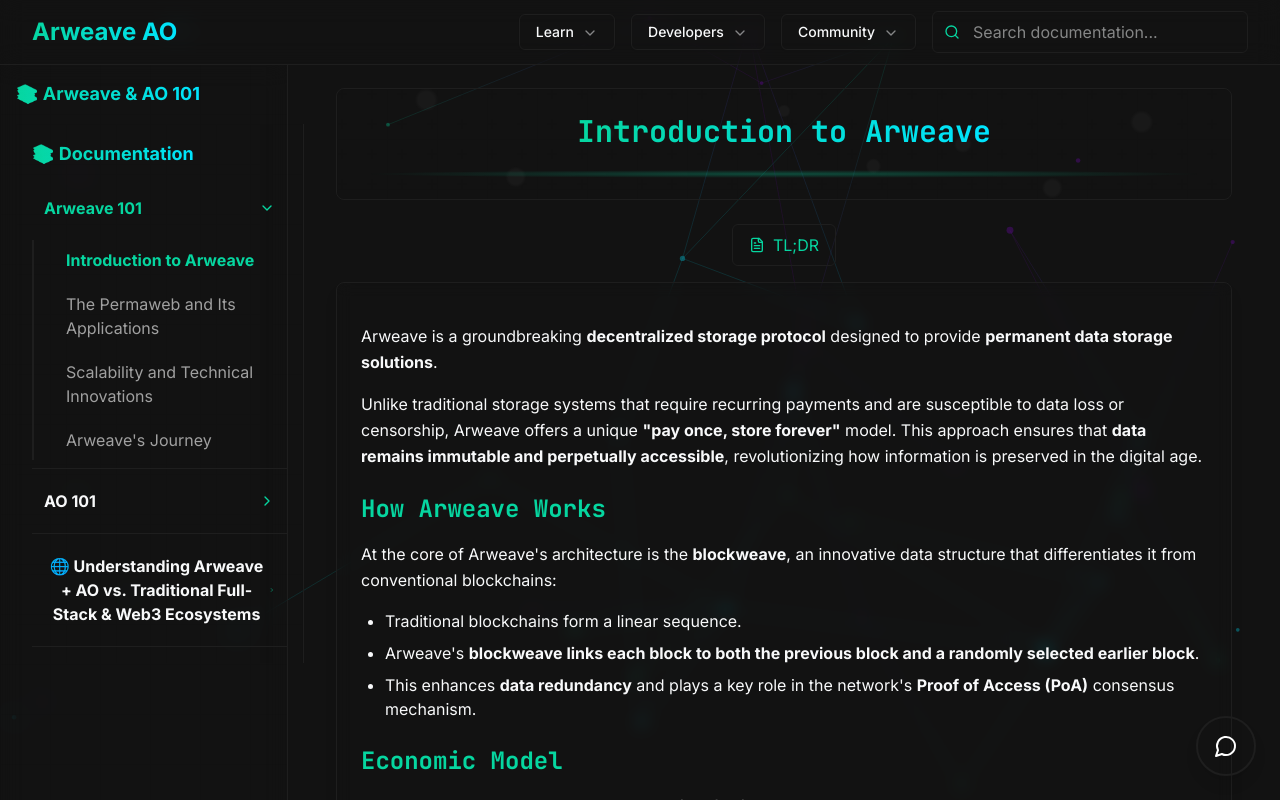
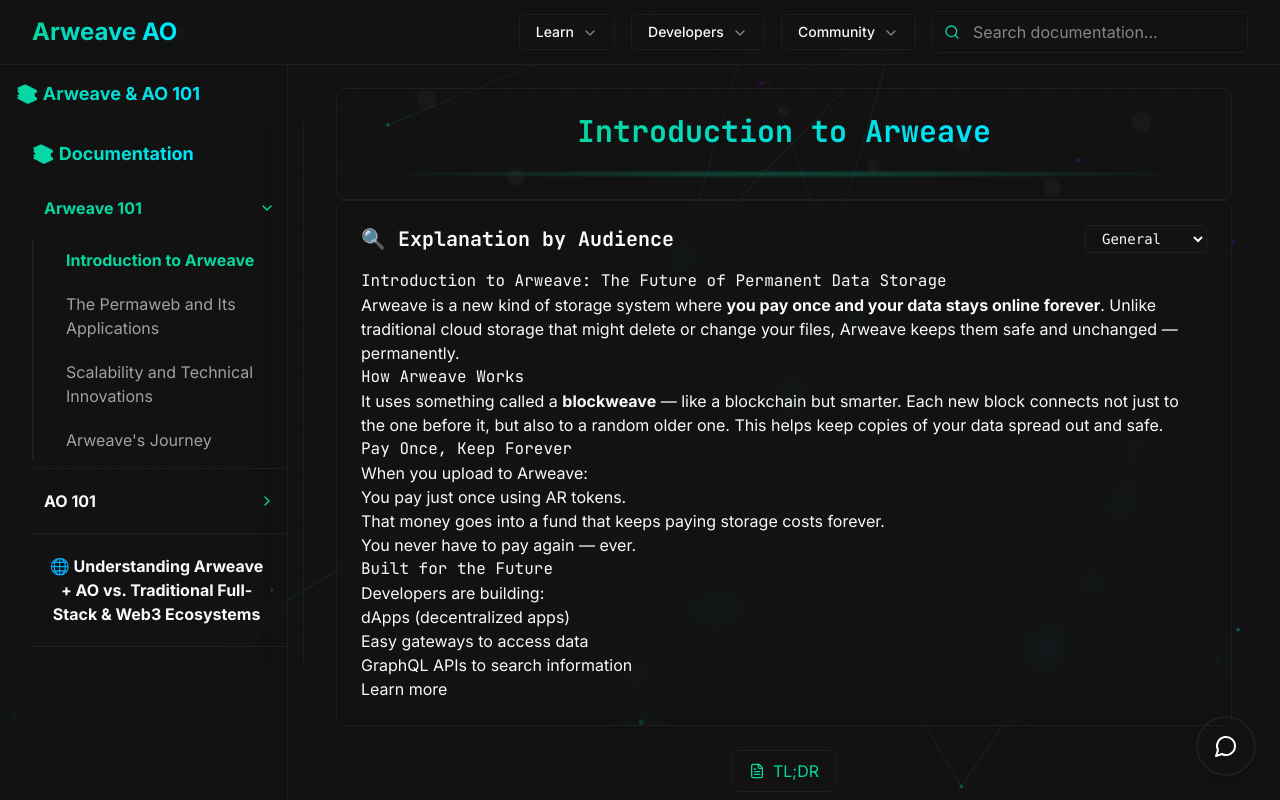
Before and after one commit to sjodcre/ar-web, a React (Vite) app: page /learn/arweave-ao-101/arweave/introduction in a window 1280 px wide. Shown: the top 800 px of the page. Built offline with nearby package versions, Linux system fonts and the light colour scheme.

Commit message:
explanation card placeholder

```diff
--- a/src/app/learn/arweave-ao-101/index.tsx
+++ b/src/app/learn/arweave-ao-101/index.tsx
@@ -10,6 +10,7 @@
 import { SeoHead } from "@/components/SeoHead"
 // import { usePagination } from "@/hooks/usePagination"
 import { Paginator } from "@/components/Paginator"
+import ExplanationCard from "@/components/ExplanationCard"
 
 interface Subtopic {
   title: string
@@ -153,6 +154,10 @@
             {/* Document header */}
             <DocHeader title={currentTitle} lastUpdated={lastUpdated} txId={txId} category={category} />
 
+            {/* Explanation card */}
+
+            <ExplanationCard/>
+
             {/* Content area */}
             <div className="grid grid-cols-1 md:grid-cols-4 gap-4 mt-6">
               <div className="md:col-span-3">
--- /dev/null
+++ b/src/components/ExplanationCard.tsx
@@ -0,0 +1,144 @@
+// src/components/ExplanationCard.tsx
+
+import { useState } from "react"
+import ReactMarkdown from "react-markdown"
+import remarkGfm from "remark-gfm"
+import rehypeRaw from "rehype-raw"
+
+const PLACEHOLDER_CONTENT: Record<string, string> = {
+    general: `
+  # Introduction to Arweave: The Future of Permanent Data Storage
+
+  Arweave is a new kind of storage system where **you pay once and your data stays online forever**. Unlike traditional cloud storage that might delete or change your files, Arweave keeps them safe and unchanged — permanently.
+
+  ## How Arweave Works
+
+  It uses something called a **blockweave** — like a blockchain but smarter. Each new block connects not just to the one before it, but also to a random older one. This helps keep copies of your data spread out and safe.
+
+  ## Pay Once, Keep Forever
+
+  When you upload to Arweave:
+  - You pay just once using AR tokens.
+  - That money goes into a fund that keeps paying storage costs forever.
+  - You never have to pay again — ever.
+
+  ## Built for the Future
+
+  Developers are building:
+  - dApps (decentralized apps)
+  - Easy gateways to access data
+  - GraphQL APIs to search information
+
+  [Learn more](https://arweave.org/)
+  `,
+
+    kids: `
+  # Imagine a Magical Library 📚✨
+
+  Arweave is like a **magic library** that keeps every book you add **forever** — and you only pay **once**!
+
+  ## How the Magic Works
+
+  Each page you add gets connected to other pages in a super smart way. This keeps it from ever getting lost. It's called a **blockweave** — kinda like a friendship web between pages!
+
+  ## You Pay Once, and That’s It!
+
+  Instead of paying rent every month like Netflix or cloud storage:
+  - You give Arweave a small token.
+  - It saves your data forever and ever!
+
+  ## Builders Welcome 🧱
+
+  Coders can use Arweave to make cool apps and websites that don’t disappear!
+
+  [Explore more about Arweave](https://arweave.org/)
+  `,
+
+    students: `
+  # Arweave: One-Time Payment for Lifelong Storage
+
+  Arweave is a **permaweb protocol** offering decentralized, tamper-proof data storage. It introduces a sustainable economic model where **users pay once**, and data remains available indefinitely.
+
+  ## Blockweave Architecture
+
+  Unlike linear blockchains:
+  - Arweave’s blockweave links each block to a previous + random old block.
+  - This supports **Proof of Access**, ensuring redundancy and fast retrieval.
+
+  ## Sustainable Storage Economy
+
+  The one-time AR token fee:
+  - Part goes into a **storage endowment**.
+  - Miners are incentivized to keep your data available forever.
+
+  ## Developer Ecosystem
+
+  Dev tools include:
+  - dApps
+  - Gateways
+  - GraphQL interfaces for efficient querying
+
+  [Deep dive on Arweave](https://arweave.org/)
+  `,
+
+    engineers: `
+  # Arweave: Immutable Decentralized Storage at Scale
+
+  Arweave introduces a novel **blockweave data structure**, supporting permanent data archiving with a unique **"pay once, store forever"** model.
+
+  ## Core Architecture: Blockweave + PoA
+
+  - Combines previous-block linking with randomly selected back references.
+  - Enables **Proof of Access (PoA)**: miners must retrieve old data to produce new blocks.
+  - Enhances decentralization and access redundancy.
+
+  ## Tokenomics: Perpetual Storage Incentives
+
+  - One-time AR fee per upload.
+  - Portion allocated to **endowment fund** that yields miner incentives.
+  - No recurring costs — data availability is perpetuated via yield mechanisms.
+
+  ## Tooling for Builders
+
+  - Native support for dApps, GraphQL, and content gateways.
+  - Encourages verifiable, persistent application backends.
+
+  [Full technical primer](https://arweave.org/)
+  `
+  }
+
+const ExplanationCard: React.FC = () => {
+  const [audience, setAudience] = useState("general")
+
+  const audiences = ["general", "kids", "students", "engineers"]
+  const content = PLACEHOLDER_CONTENT[audience] || "# Not Found\nNo explanation available."
+
+  return (
+    <div className="rounded-lg border border-secondary/30 bg-card/30 backdrop-blur-md p-6 shadow-sm mb-6">
+      <div className="flex items-center justify-between mb-4">
+        <h2 className="text-xl font-bold text-foreground font-mono">
+          🔍 Explanation by Audience
+        </h2>
+        <select
+  value={audience}
+  onChange={(e) => setAudience(e.target.value)}
+  className="bg-muted border border-secondary/20 text-foreground font-mono text-sm px-3 py-1 rounded focus:outline-none focus:ring-2 focus:ring-secondary/40 transition-colors"
+>
+  {audiences.map((a) => (
+    <option key={a} value={a} className="text-black">
+      {a.charAt(0).toUpperCase() + a.slice(1)}
+    </option>
+  ))}
+</select>
+      </div>
+
+      <div className="prose prose-invert prose-sm max-w-none text-foreground">
+        <ReactMarkdown remarkPlugins={[remarkGfm]} rehypePlugins={[rehypeRaw]}>
+          {content}
+        </ReactMarkdown>
+      </div>
+    </div>
+  )
+}
+
+export default ExplanationCard
--- a/src/constants/meta.ts
+++ b/src/constants/meta.ts
@@ -1,3 +1,3 @@
-export const lastUpdated = "2025-05-04T15:57:17.335Z";
+export const lastUpdated = "2025-05-17T14:35:33.142Z";
 
 export const baseURL = "https://sjodcre-ar-web_arlink.arweave.net"
```
